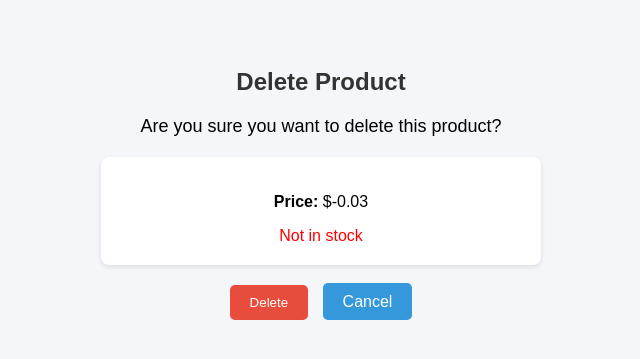
After one commit to Anniymm/FORMEBI, a Django app: page /productebi/delete/2 in a window 1280 px wide. The commit adds this page. Shown: the top 359 px of the page, without its empty margins (319-959 px from the left). Run offline with Django 5.2, Linux system fonts and the light colour scheme; data comes from the database, SQL or seed files in the repository; both versions use the stored data as it was after the commit.

Commit message:
ADD VIEWS

```diff
--- a/formapp/forms.py
+++ b/formapp/forms.py
@@ -8,3 +8,8 @@ class ProductForm(forms.ModelForm):
     class Meta: # es aucilebelia
         model = Product
         fields = ["name", "price", "in_stock"]
+
+class ContactForm(forms.Form):
+    name = forms.CharField(max_length=100)
+    email = forms.EmailField()
+    message = forms.CharField(max_length=100)
--- a/formapp/urls.py
+++ b/formapp/urls.py
@@ -1,8 +1,10 @@
 from django.urls import path
-from .views import add_product,product_list
+from .views import add_product,product_list, contact_view, update_product, delete_product
 
 urlpatterns = [
     path("product_add/", add_product, name="add_product"),
     path("product/", product_list, name='product_list'),
-
+    path("contact/", contact_view, name="contact_view"),
+    path('update/<int:pk>', update_product, name="update_product"),
+    path("delete/<int:pk>", delete_product, name="delete_product")
 ]
--- a/formapp/views.py
+++ b/formapp/views.py
@@ -1,6 +1,7 @@
-from django.shortcuts import render, redirect
-from .forms import ProductForm
+from django.shortcuts import render, redirect, get_object_or_404
+from .forms import ProductForm, ContactForm
 from .models import Product
+from django.core.paginator import Paginator
 
 # HTTP methods
 # POST - gagzavna = info rom sheviyvano
@@ -8,6 +9,8 @@ from .models import Product
 # PUT - cvlileba
 # DELETE - washla
 
+# ---------------------
+# POST
 def add_product(request):
     if request.method == 'POST':
         form = ProductForm(request.POST)
@@ -22,8 +25,50 @@ def add_product(request):
 
 # csrf token ---->
 
+# -----------------------------------------
+# GET - paginations - gverdebi
 def product_list(request):
     products = Product.objects.all()
-    # print(products) # queryset
-    # <QuerySet [<Product: Python-Spot<QuerySet [<Product: Python-Spotify>, <Product: NotificationService>]>
-    return render(request, "products/product_list.html", {"products": products })
+
+    paginator = Paginator(products, 5) # 5 erteuli ert gverdze
+    page_number = request.GET.get("page")
+    page_obj = paginator.get_page(page_number)
+
+    return render(request, "products/product_list.html", {"page_obj": page_obj })
+
+def contact_view(request):
+    if request.method == "POST":
+        form = ContactForm(request.POST)
+        if form.is_valid():
+            name = form.cleaned_data['name']
+            email = form.cleaned_data['email']
+            message = form.cleaned_data["message"]
+            return redirect("product_list")
+    else:
+        form = ContactForm()
+    return render(request, "contact/contact.html", {'form': form})
+
+
+# ---------------------------
+# PUT - Update
+# konkretul products -> mogvaqvs info -> infos vcvlit da vagzavnit
+# ..../product/1
+def update_product(request, pk):
+    product = get_object_or_404(Product, pk=pk)
+    if request.method == 'POST':
+        form = ProductForm(request.POST, instance=product) #instance arsebuli productia
+        if form.is_valid():
+            form.save()
+    else:
+        form = ProductForm(instance=product)
+    return render(request, "products/add_product.html", {"form": form})
+
+
+def delete_product(request, pk):
+    product = get_object_or_404(Product, pk=pk)
+
+    if request.method == "POST":
+        product.delete()
+        return redirect("product_list")
+
+    return render (request, "products/delete_product.html", {"product": product})
--- /dev/null
+++ b/templates/products/delete_product.html
@@ -0,0 +1,45 @@
+<!DOCTYPE html>
+<html lang="en">
+<head>
+    <meta charset="UTF-8">
+    <meta name="viewport" content="width=device-width, initial-scale=1.0">
+    <title>Delete Product</title>
+</head>
+
+<body style="font-family: Arial; background:#f4f6f9; padding:40px; text-align:center;">
+
+<h2 style="color:#333;">Delete Product</h2>
+
+<p style="font-size:18px;">
+Are you sure you want to delete this product?
+</p>
+
+<div style="background:white; padding:20px; max-width:400px; margin:20px auto; border-radius:8px; box-shadow:0 2px 5px rgba(0,0,0,0.1);">
+
+<p><strong>Price:</strong> ${{ product.price }}</p>
+
+{% if product.in_stock %}
+<span style="color:green;">In stock</span>
+{% else %}
+<span style="color:red;">Not in stock</span>
+{% endif %}
+
+</div>
+
+<form method="POST">
+    {% csrf_token %}
+
+    <button type="submit"
+    style="background:#e74c3c; color:white; border:none; padding:10px 20px; border-radius:5px; cursor:pointer;">
+        Delete
+    </button>
+
+    <a href="{% url 'product_list' %}"
+    style="margin-left:10px; padding:10px 20px; background:#3498db; color:white; text-decoration:none; border-radius:5px;">
+        Cancel
+    </a>
+
+</form>
+
+</body>
+</html>
```
Also changed, not shown: templates/contact/contact.html (added, +16 -0 lines), templates/products/product_list.html (+26 -6 lines), db.sqlite3, formapp/models.py (line endings or trailing spaces).
